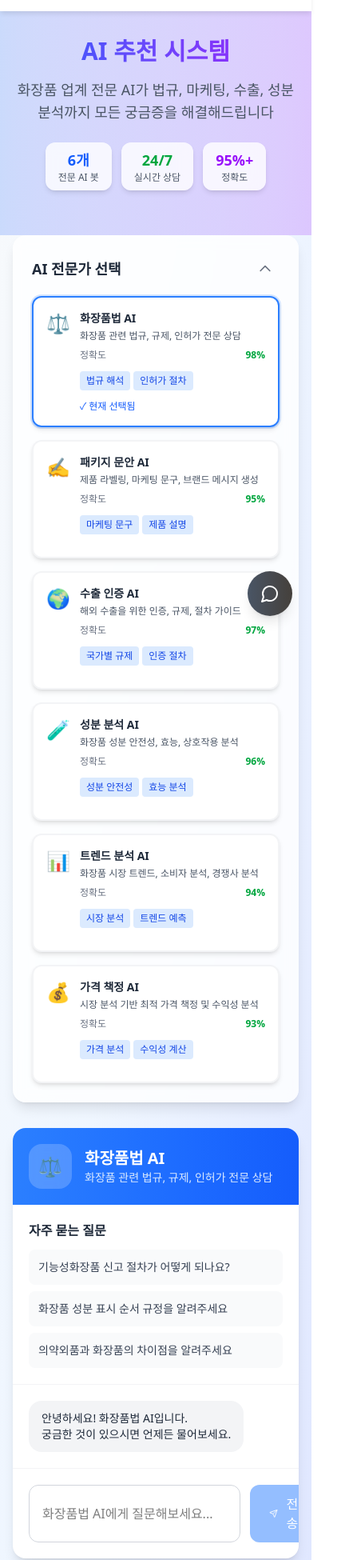
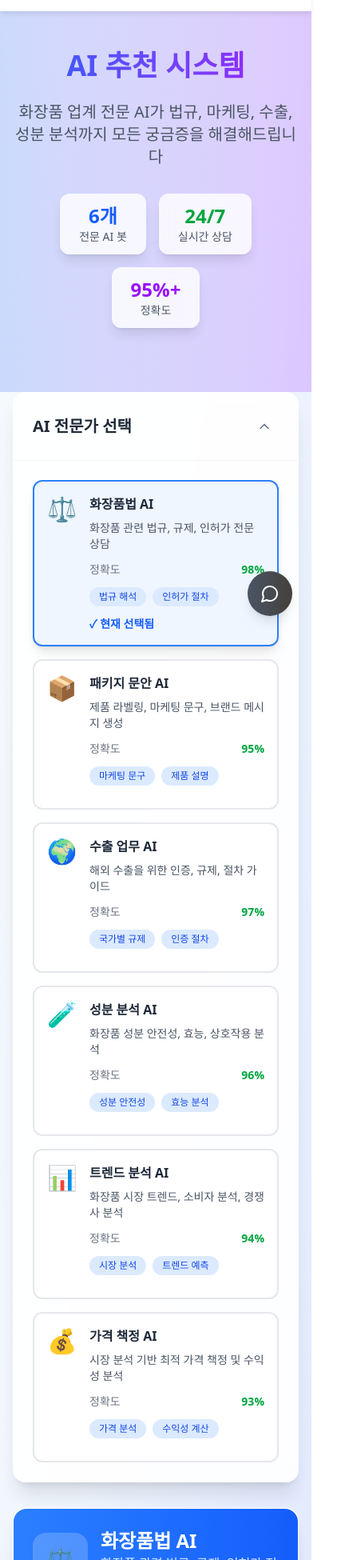
Before and after one commit to kikoon-ek/brandpack-platform, a React (Vite) app: page /#/ai-assistant in a window 390 px wide. Shown: the part 50-2000 px from the top of the page at 80% size, 437 px wide, since content can reach past the window. Built offline with nearby package versions, Linux system fonts and the light colour scheme.

Commit message:
기존 파일 삭제 후 ai-assistant.jsx로 완전히 새로 작성 - flex-col lg:flex-row 반응형 구조 구현

```diff
--- a/src/App.jsx
+++ b/src/App.jsx
@@ -9,7 +9,7 @@ import ConceptViewPage from './pages/ConceptViewPage';
 import ConceptDetailPage from './pages/ConceptDetailPage';
 import ProjectPage from './pages/ProjectPage';
 import GlobalBusinessPage from './pages/GlobalBusinessPage';
-import AIRecommendationPage from './pages/AIRecommendationPage';
+import AIAssistant from './pages/ai-assistant';
 import PortfolioPage from './pages/PortfolioPage';
 import PortfolioDetailPage from './pages/PortfolioDetailPage';
 import ContentPage from './pages/ContentPage';
@@ -29,7 +29,7 @@ function App() {
           <Route path="/concepts/:id" element={<ConceptDetailPage />} />
           <Route path="/projects" element={<ProjectPage />} />
           <Route path="/global-business" element={<GlobalBusinessPage />} />
-          <Route path="/ai-assistant" element={<AIRecommendationPage />} />
+          <Route path="/ai-assistant" element={<AIAssistant />} />
           <Route path="/portfolio" element={<PortfolioPage />} />
           <Route path="/portfolio/:id" element={<PortfolioDetailPage />} />
           <Route path="/content" element={<ContentPage />} />
--- a/src/pages/AIRecommendationPage.jsx
+++ b/src/pages/ai-assistant.jsx
@@ -1,7 +1,7 @@
 import React, { useState, useEffect } from 'react';
-import { Send } from 'lucide-react';
+import { Send, ChevronDown } from 'lucide-react';
 
-const AIRecommendationPage = () => {
+const AIAssistant = () => {
   const [selectedAI, setSelectedAI] = useState('화장품법');
   const [messages, setMessages] = useState([]);
   const [inputMessage, setInputMessage] = useState('');
@@ -24,7 +24,7 @@ const AIRecommendationPage = () => {
     },
     '패키지': {
       name: '패키지 문안 AI',
-      icon: '✍️',
+      icon: '📦',
       description: '제품 라벨링, 마케팅 문구, 브랜드 메시지 생성',
       accuracy: 95,
       tags: ['마케팅 문구', '제품 설명'],
@@ -35,7 +35,7 @@ const AIRecommendationPage = () => {
       ]
     },
     '수출': {
-      name: '수출 인증 AI',
+      name: '수출 업무 AI',
       icon: '🌍',
       description: '해외 수출을 위한 인증, 규제, 절차 가이드',
       accuracy: 97,
@@ -131,85 +131,84 @@ const AIRecommendationPage = () => {
   return (
     <div className="min-h-screen bg-gradient-to-br from-slate-50 via-blue-50 to-indigo-100">
       {/* 헤더 섹션 */}
-      <section className="relative py-8 overflow-hidden">
+      <section className="relative py-12 overflow-hidden">
         <div className="absolute inset-0 bg-gradient-to-r from-blue-600/20 to-purple-600/20"></div>
         <div className="relative max-w-7xl mx-auto px-4 sm:px-6 lg:px-8 text-center">
-          <h1 className="text-3xl md:text-4xl font-bold bg-gradient-to-r from-blue-600 to-purple-600 bg-clip-text text-transparent mb-4">
+          <h1 className="text-4xl md:text-5xl font-bold bg-gradient-to-r from-blue-600 to-purple-600 bg-clip-text text-transparent mb-6">
             AI 추천 시스템
           </h1>
-          <p className="text-lg text-gray-600 mb-6 max-w-2xl mx-auto">
+          <p className="text-xl text-gray-600 mb-8 max-w-3xl mx-auto">
             화장품 업계 전문 AI가 법규, 마케팅, 수출, 성분 분석까지 모든 궁금증을 해결해드립니다
           </p>
-          <div className="flex flex-wrap justify-center gap-3 mb-6">
-            <div className="bg-white/80 backdrop-blur-sm rounded-xl px-4 py-2 shadow-md">
-              <div className="text-lg font-bold text-blue-600">6개</div>
-              <div className="text-xs text-gray-600">전문 AI 봇</div>
+          <div className="flex flex-wrap justify-center gap-4 mb-8">
+            <div className="bg-white/80 backdrop-blur-sm rounded-xl px-6 py-3 shadow-lg">
+              <div className="text-2xl font-bold text-blue-600">6개</div>
+              <div className="text-sm text-gray-600">전문 AI 봇</div>
             </div>
-            <div className="bg-white/80 backdrop-blur-sm rounded-xl px-4 py-2 shadow-md">
-              <div className="text-lg font-bold text-green-600">24/7</div>
-              <div className="text-xs text-gray-600">실시간 상담</div>
+            <div className="bg-white/80 backdrop-blur-sm rounded-xl px-6 py-3 shadow-lg">
+              <div className="text-2xl font-bold text-green-600">24/7</div>
+              <div className="text-sm text-gray-600">실시간 상담</div>
             </div>
-            <div className="bg-white/80 backdrop-blur-sm rounded-xl px-4 py-2 shadow-md">
-              <div className="text-lg font-bold text-purple-600">95%+</div>
-              <div className="text-xs text-gray-600">정확도</div>
+            <div className="bg-white/80 backdrop-blur-sm rounded-xl px-6 py-3 shadow-lg">
+              <div className="text-2xl font-bold text-purple-600">95%+</div>
+              <div className="text-sm text-gray-600">정확도</div>
             </div>
           </div>
         </div>
       </section>
 
-      {/* 메인 콘텐츠 */}
-      <section className="max-w-7xl mx-auto px-4 sm:px-6 lg:px-8 pb-8">
+      {/* 메인 콘텐츠 - 핵심 flex-col lg:flex-row 구조 */}
+      <section className="max-w-7xl mx-auto px-4 sm:px-6 lg:px-8 pb-12">
         <div className="flex flex-col lg:flex-row gap-8">
-          {/* AI 전문가 선택 영역 */}
+
+          {/* AI 전문가 선택 영역 - 모바일: 전체 너비, 데스크톱: 320px 고정 */}
           <div className="w-full lg:w-80 lg:flex-shrink-0">
-            <div className="bg-white/80 backdrop-blur-sm rounded-2xl shadow-lg">
-              <div className="flex items-center justify-between p-6 pb-4">
-                <h3 className="text-lg font-semibold text-gray-800">AI 전문가 선택</h3>
+            <div className="bg-white/90 backdrop-blur-sm rounded-2xl shadow-xl border border-white/20">
+
+              {/* 헤더 */}
+              <div className="flex items-center justify-between p-6 border-b border-gray-100">
+                <h3 className="text-xl font-bold text-gray-800">AI 전문가 선택</h3>
                 <button
                   onClick={() => setIsAIListExpanded(!isAIListExpanded)}
                   className="p-2 hover:bg-gray-100 rounded-lg transition-colors lg:hidden"
                 >
-                  <svg className={`w-5 h-5 text-gray-500 transition-transform ${isAIListExpanded ? 'rotate-180' : ''}`} fill="none" stroke="currentColor" viewBox="0 0 24 24">
-                    <path strokeLinecap="round" strokeLinejoin="round" strokeWidth="2" d="M19 9l-7 7-7-7"></path>
-                  </svg>
+                  <ChevronDown className={`w-5 h-5 text-gray-500 transition-transform ${isAIListExpanded ? 'rotate-180' : ''}`} />
                 </button>
               </div>
-              <div className={`px-6 pb-6 space-y-4 ${!isAIListExpanded ? 'hidden lg:block' : ''}`}>
+
+              {/* AI 목록 */}
+              <div className={`p-6 space-y-4 ${!isAIListExpanded ? 'hidden lg:block' : ''}`}>
                 {Object.entries(aiExperts).map(([key, ai]) => (
                   <button
                     key={key}
                     onClick={() => setSelectedAI(key)}
-                    className={`group cursor-pointer bg-white rounded-xl p-4 shadow-md hover:shadow-lg transition-all duration-300 border-2 w-full text-left ${
+                    className={`w-full text-left p-4 rounded-xl transition-all duration-300 border-2 ${
                       selectedAI === key
-                        ? 'border-blue-500 ring-2 ring-blue-500/20'
-                        : 'border-gray-100 hover:border-gray-200'
+                        ? 'border-blue-500 bg-blue-50 shadow-lg'
+                        : 'border-gray-200 bg-white hover:border-blue-300 hover:shadow-md'
                     }`}
                   >
-                    <div className="flex items-start gap-3">
-                      <div className="text-2xl">{ai.icon}</div>
+                    <div className="flex items-start gap-4">
+                      <div className="text-3xl">{ai.icon}</div>
                       <div className="flex-1 min-w-0">
-                        <h4 className="font-bold text-gray-800 text-sm mb-1">{ai.name}</h4>
-                        <p className="text-xs text-gray-600 mb-2 line-clamp-2">{ai.description}</p>
-                        <div className="space-y-1 mb-3">
-                          <div className="flex justify-between items-center">
-                            <span className="text-xs text-gray-500">정확도</span>
-                            <span className="text-xs font-bold text-green-600">{ai.accuracy}%</span>
-                          </div>
+                        <h4 className="font-bold text-gray-800 mb-2">{ai.name}</h4>
+                        <p className="text-sm text-gray-600 mb-3 line-clamp-2">{ai.description}</p>
+
+                        <div className="flex justify-between items-center mb-3">
+                          <span className="text-sm text-gray-500">정확도</span>
+                          <span className="text-sm font-bold text-green-600">{ai.accuracy}%</span>
                         </div>
-                        <div className="flex flex-wrap gap-1 mb-3">
-                          {ai.tags.slice(0, 2).map((tag, index) => (
-                            <span key={index} className="px-2 py-1 bg-blue-100 text-blue-700 rounded text-xs">
+
+                        <div className="flex flex-wrap gap-2 mb-3">
+                          {ai.tags.map((tag, index) => (
+                            <span key={index} className="px-3 py-1 bg-blue-100 text-blue-700 rounded-full text-xs font-medium">
                               {tag}
                             </span>
                           ))}
-                          {ai.tags.length > 2 && (
-                            <span className="px-2 py-1 bg-gray-100 text-gray-600 rounded text-xs">
-                              +{ai.tags.length - 2}
-                            </span>
-                          )}
                         </div>
+
                         {selectedAI === key && (
-                          <div className="text-xs text-blue-600 font-medium">✓ 현재 선택됨</div>
+                          <div className="text-sm text-blue-600 font-semibold">✓ 현재 선택됨</div>
                         )}
                       </div>
                     </div>
@@ -219,31 +218,35 @@ const AIRecommendationPage = () => {
             </div>
           </div>
 
-          {/* 채팅 영역 */}
+          {/* 채팅 영역 - 남은 공간 모두 사용 */}
           <div className="flex-1">
-            <div className="bg-white rounded-2xl shadow-lg flex flex-col overflow-hidden h-full lg:h-[600px]">
+            <div className="bg-white rounded-2xl shadow-xl border border-white/20 flex flex-col h-full lg:h-[700px]">
+
               {/* AI 헤더 */}
-              <div className="bg-gradient-to-r from-blue-500 to-blue-600 text-white p-5">
+              <div className="bg-gradient-to-r from-blue-500 to-blue-600 text-white p-6 rounded-t-2xl">
                 <div className="flex items-center space-x-4">
-                  <div className="text-2xl bg-white/20 backdrop-blur-sm rounded-2xl p-3">
+                  <div className="text-3xl bg-white/20 backdrop-blur-sm rounded-2xl p-4">
                     {currentAI.icon}
                   </div>
                   <div>
-                    <h3 className="text-xl font-bold">{currentAI.name}</h3>
-                    <p className="text-blue-100 text-sm">{currentAI.description}</p>
+                    <h3 className="text-2xl font-bold">{currentAI.name}</h3>
+                    <p className="text-blue-100">{currentAI.description}</p>
                   </div>
                 </div>
               </div>
 
               {/* 자주 묻는 질문 */}
-              <div className="p-5 border-b border-gray-100">
-                <h4 className="font-semibold text-gray-800 mb-3">자주 묻는 질문</h4>
-                <div className="grid grid-cols-1 gap-2">
+              <div className="p-6 border-b border-gray-100">
+                <h4 className="font-bold text-gray-800 mb-4 flex items-center gap-2">
+                  <span>💡</span>
+                  자주 묻는 질문
+                </h4>
+                <div className="grid grid-cols-1 gap-3">
                   {currentAI.faqs.map((faq, index) => (
                     <button
                       key={index}
                       onClick={() => handleFAQClick(faq)}
-                      className="text-left p-3 bg-gray-50 hover:bg-blue-50 rounded-lg text-sm text-gray-700 hover:text-blue-700 transition-colors"
+                      className="text-left p-4 bg-gray-50 hover:bg-blue-50 rounded-xl text-sm text-gray-700 hover:text-blue-700 transition-all duration-200 border border-transparent hover:border-blue-200"
                     >
                       {faq}
                     </button>
@@ -252,21 +255,21 @@ const AIRecommendationPage = () => {
               </div>
 
               {/* 채팅 메시지 */}
-              <div className="flex-1 overflow-y-auto p-5 space-y-4">
+              <div className="flex-1 overflow-y-auto p-6 space-y-4">
                 {messages.map((message, index) => (
                   <div key={index} className={`flex ${message.type === 'user' ? 'justify-end' : 'justify-start'}`}>
-                    <div className={`max-w-xs lg:max-w-md px-4 py-3 rounded-2xl ${
+                    <div className={`max-w-xs lg:max-w-md px-5 py-3 rounded-2xl shadow-md ${
                       message.type === 'user'
                         ? 'bg-blue-500 text-white'
-                        : 'bg-gray-100 text-gray-800'
+                        : 'bg-gray-100 text-gray-800 border border-gray-200'
                     }`}>
-                      <p className="text-sm whitespace-pre-wrap">{message.content}</p>
+                      <p className="text-sm whitespace-pre-wrap leading-relaxed">{message.content}</p>
                     </div>
                   </div>
                 ))}
                 {isTyping && (
                   <div className="flex justify-start">
-                    <div className="bg-gray-100 px-4 py-3 rounded-2xl">
+                    <div className="bg-gray-100 px-5 py-3 rounded-2xl border border-gray-200">
                       <div className="flex space-x-1">
                         <div className="w-2 h-2 bg-gray-400 rounded-full animate-bounce"></div>
                         <div className="w-2 h-2 bg-gray-400 rounded-full animate-bounce" style={{animationDelay: '0.1s'}}></div>
@@ -278,23 +281,23 @@ const AIRecommendationPage = () => {
               </div>
 
               {/* 입력 영역 */}
-              <div className="p-5 border-t border-gray-100">
-                <div className="flex space-x-3">
+              <div className="p-6 border-t border-gray-100 bg-gray-50 rounded-b-2xl">
+                <div className="flex space-x-4">
                   <input
                     type="text"
                     value={inputMessage}
                     onChange={(e) => setInputMessage(e.target.value)}
                     onKeyPress={(e) => e.key === 'Enter' && handleSendMessage()}
                     placeholder={`${currentAI.name}에게 질문해보세요...`}
-                    className="flex-1 px-4 py-3 border border-gray-300 rounded-xl focus:outline-none focus:ring-2 focus:ring-blue-500 focus:border-transparent"
+                    className="flex-1 px-5 py-4 border border-gray-300 rounded-xl focus:outline-none focus:ring-2 focus:ring-blue-500 focus:border-transparent bg-white shadow-sm"
                   />
                   <button
                     onClick={handleSendMessage}
                     disabled={!inputMessage.trim()}
-                    className="px-6 py-3 bg-blue-500 text-white rounded-xl hover:bg-blue-600 disabled:opacity-50 disabled:cursor-not-allowed transition-colors flex items-center space-x-2"
+                    className="px-8 py-4 bg-blue-500 text-white rounded-xl hover:bg-blue-600 disabled:opacity-50 disabled:cursor-not-allowed transition-colors flex items-center space-x-2 shadow-md"
                   >
-                    <Send className="w-4 h-4" />
-                    <span>전송</span>
+                    <Send className="w-5 h-5" />
+                    <span className="font-medium">전송</span>
                   </button>
                 </div>
               </div>
@@ -306,4 +309,4 @@ const AIRecommendationPage = () => {
   );
 };
 
-export default AIRecommendationPage;
+export default AIAssistant;
```
